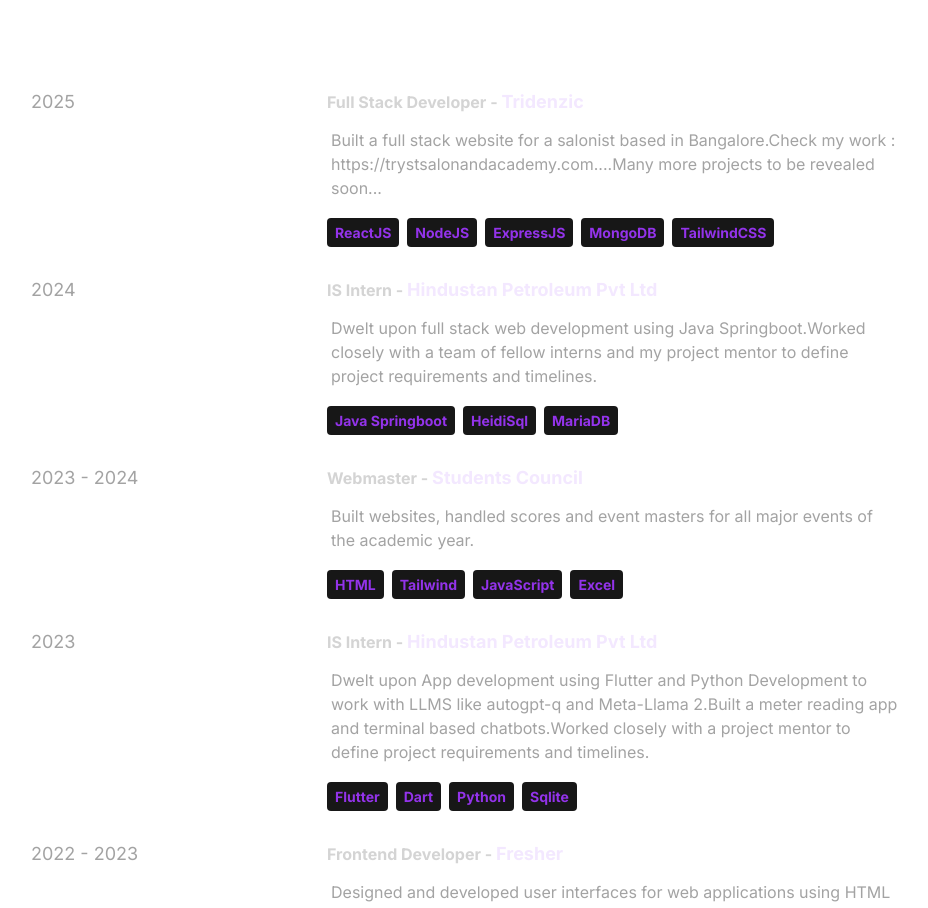
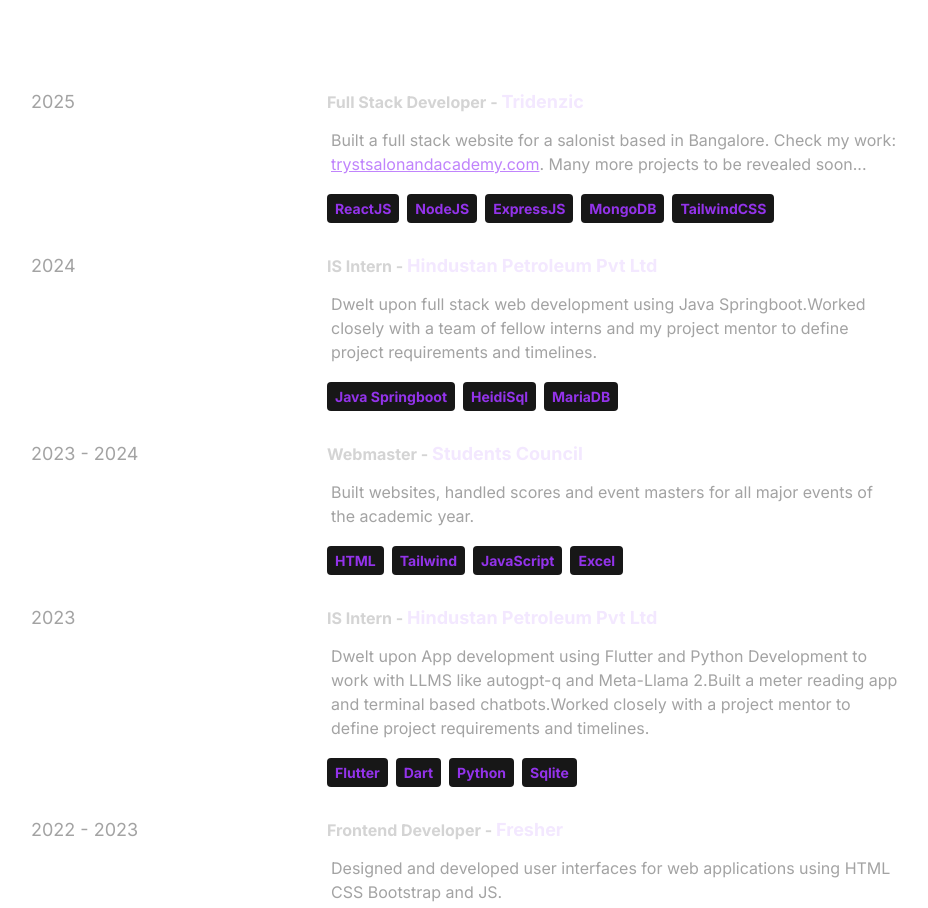
Before and after one commit to Joshuadmello04/PortfolioWebsite, a React (Vite) app: page / in a window 1280 px wide. Shown: the part 2900-3808 px from the top of the page, without its empty margins (173-1101 px from the left). Built offline with nearby package versions, Linux system fonts and the light colour scheme.

Commit message:
added experience

```diff
--- a/src/assets/content/index.js
+++ b/src/assets/content/index.js
@@ -10,11 +10,11 @@
 export const ABOUT_TEXT = `I am a dedicated and versatile full stack developer with a passion for creating efficient and user-friendly web applications. With 5 years of professional experience, I have worked with a variety of technologies, including React, Next.js, Node.js, MySQL, PostgreSQL, and MongoDB. My journey in web development began with a deep curiosity for how things work, and it has evolved into a career where I continuously strive to learn and adapt to new challenges. I thrive in collaborative environments and enjoy solving complex problems to deliver high-quality solutions. Outside of coding, I enjoy staying active, exploring new technologies, and contributing to open-source projects.`;
 
 export const EXPERIENCES = [
-  {
+   {
     year: "2025",
     role: "Full Stack Developer",
     company: "Tridenzic",
-    description: `Built a full stack website for a salonist based in Bangalore.Check my work : https://trystsalonandacademy.com....Many more projects to be revealed soon...`,
+    description: `Built a full stack website for a salonist based in Bangalore. Check my work: <a href="https://trystsalonandacademy.com" target="_blank" rel="noopener noreferrer" class="text-purple-400 underline">trystsalonandacademy.com</a>. Many more projects to be revealed soon...`,
     technologies: ["ReactJS","NodeJS", "ExpressJS","MongoDB","TailwindCSS"],
   },
   {
--- a/src/components/Experience.jsx
+++ b/src/components/Experience.jsx
@@ -26,7 +26,7 @@
                 <h6 className="mb-2 text-base font-bold">
                 {experience.role} - <span className='text-lg text-purple-100'>{experience.company}</span>
                 </h6>
-                <p className='p-1 mb-4 text-neutral-400'>{experience.description}</p>
+                <p className='p-1 mb-4 text-neutral-400' dangerouslySetInnerHTML={{ __html: experience.description }} />
                    {experience.technologies.map((tech,index) =>(
                       <span key={index} className='mr-2 mt-4 rounded bg-neutral-900  px-2 py-1.5 text-sm font-bold text-purple-600'>
                          {tech}
```
